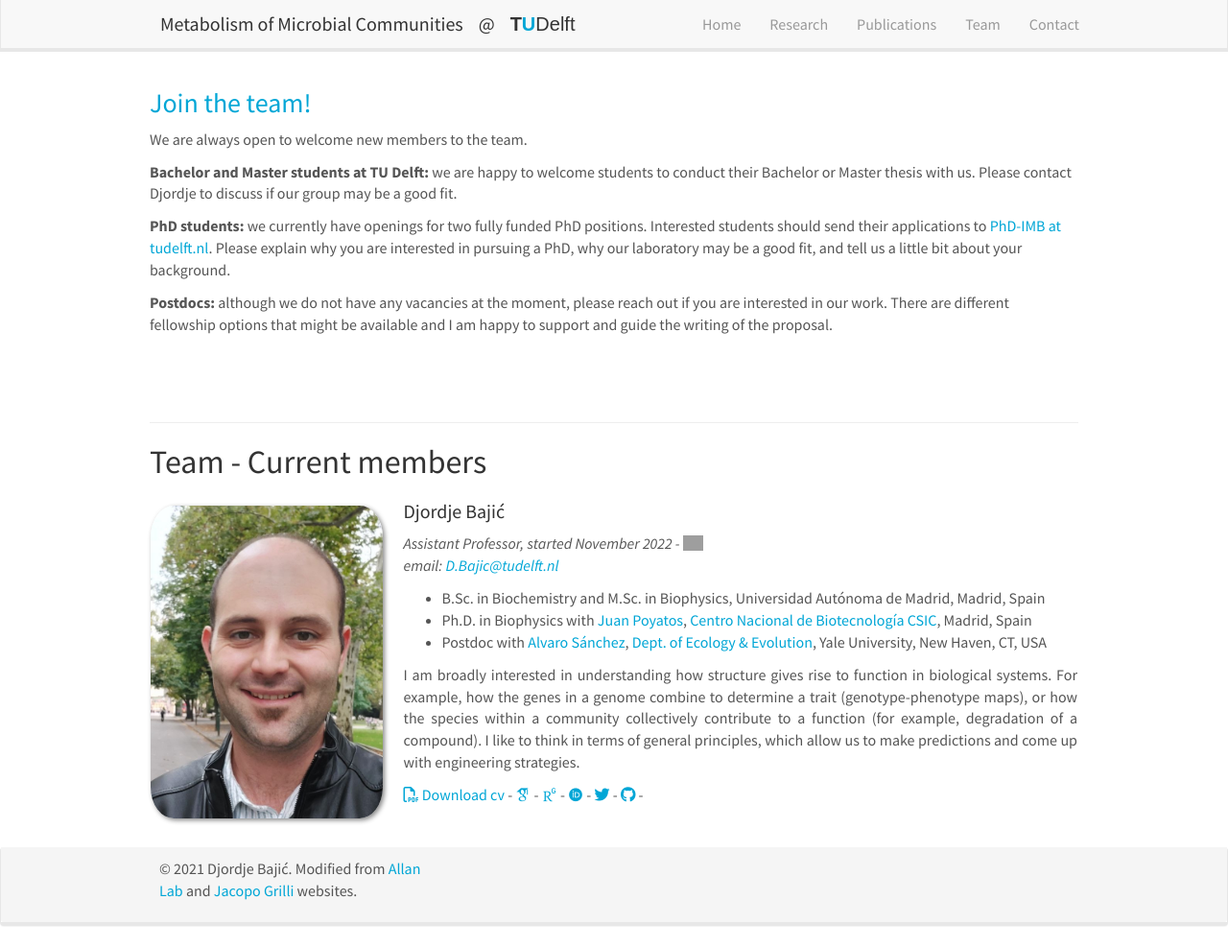
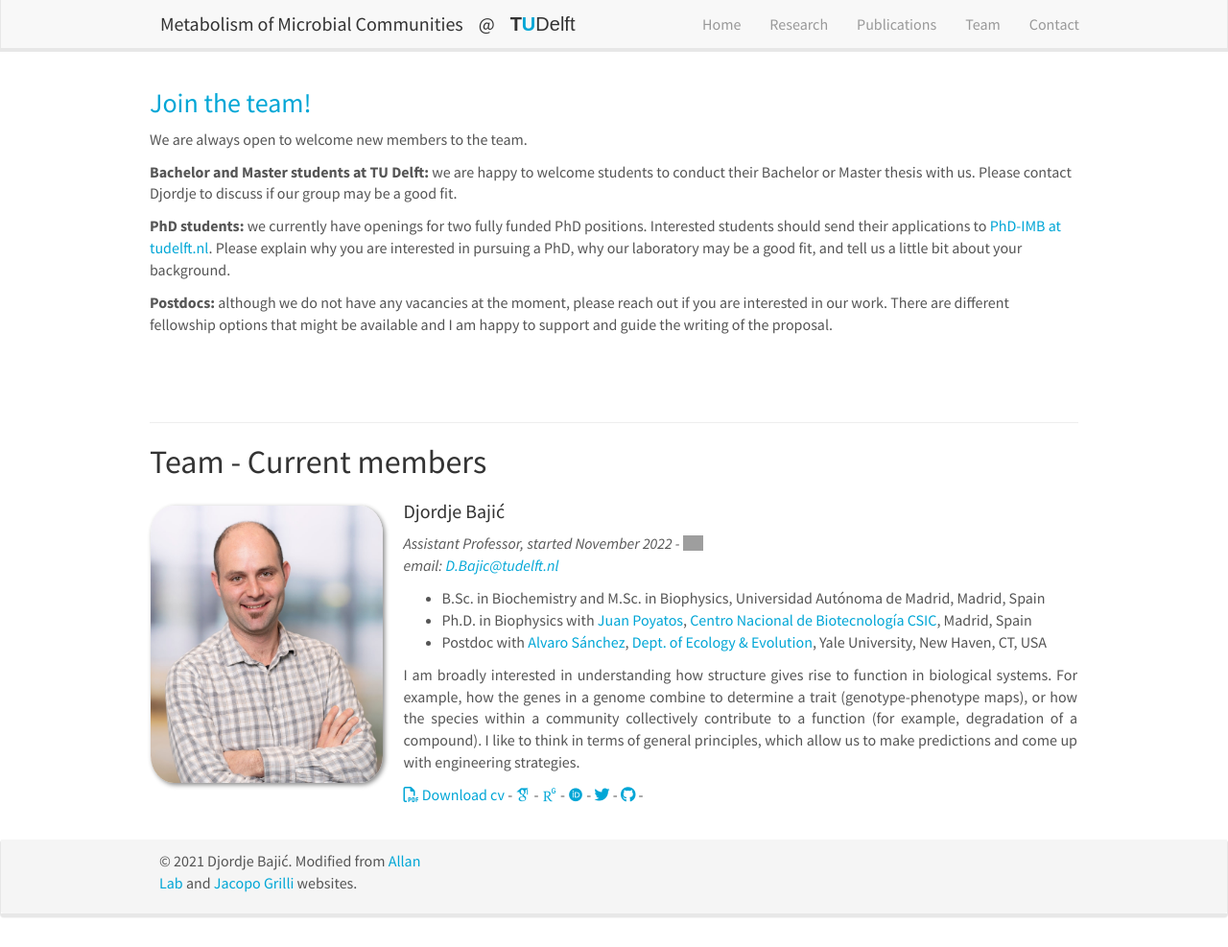
Before and after one commit to djbajic/djbajic.github.io, a Jekyll site: the page built from _pages/team.md, in a window 1280 px wide and 987 px high. Shown: the whole window at 96% size. Built offline with Jekyll 4.4.1, drawn with Linux system fonts in a browser that asks for light colours; nearby versions of some CDN libraries; some web fonts are replaced; comment, search, counter and statistics services are not loaded.

Commit message:
pic update

```diff
--- a/_data/team_members.yml
+++ b/_data/team_members.yml
@@ -1,5 +1,5 @@
 - name: Djordje Bajić
-  photo: djordje_pic.jpg
+  photo: djordje_cropped.jpg
   country: srb
   info: Assistant Professor, started November 2022
   email: D.Bajic@tudelft.nl
```
Also changed, not shown: images/teampic/djordje_cropped.jpg (added), images/teampic/djordje_pic.jpg (deleted), 5 other files.
